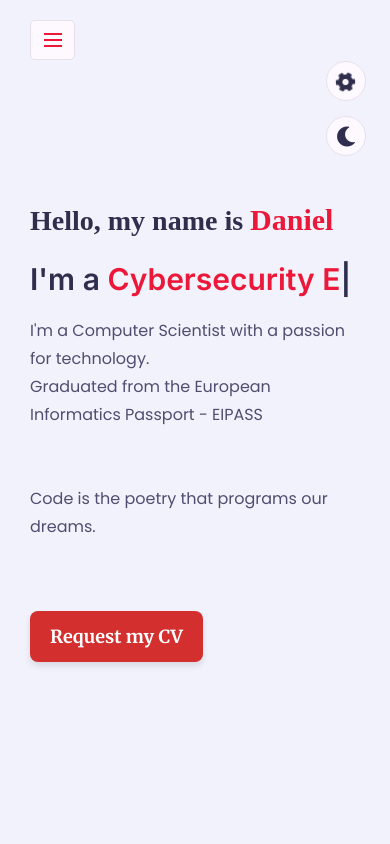
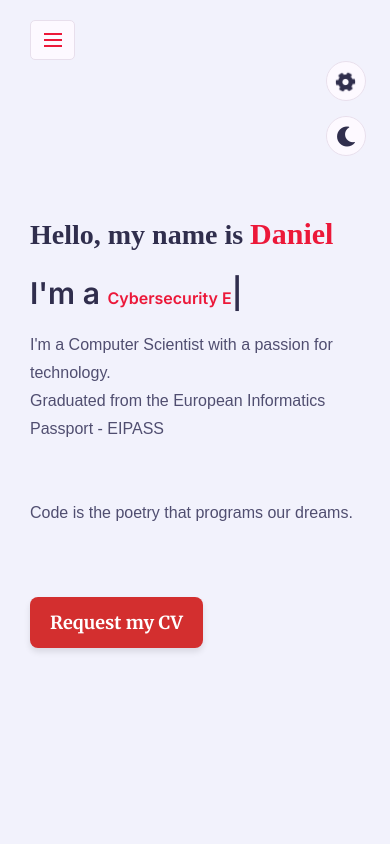
Before and after one commit to DanyBit/MySite, a plain HTML site: page index.html in a window 390 px wide. Drawn offline with nearby package versions, Linux system fonts and the light colour scheme; some icons are missing; a web font is replaced by a local one.

Commit message:
Update style.css
2nd Update for metter UI from Mobile

```diff
--- a/css/style.css
+++ b/css/style.css
@@ -1,3 +1,8 @@
+@media (max-width: 768px) {
+  .typing {
+    font-size: 16px !important;
+  }
+}
 @import url('https://fonts.googleapis.com/css2?family=Clicker+Script&family=Poppins:wght@200;300;400;500;600;700&display=swap');
 @import url('https://fonts.googleapis.com/css2?family=Inter:wght@700&display=swap');
 @import url('https://fonts.googleapis.com/css2?family=Bebas+Neue&display=swap');
```
